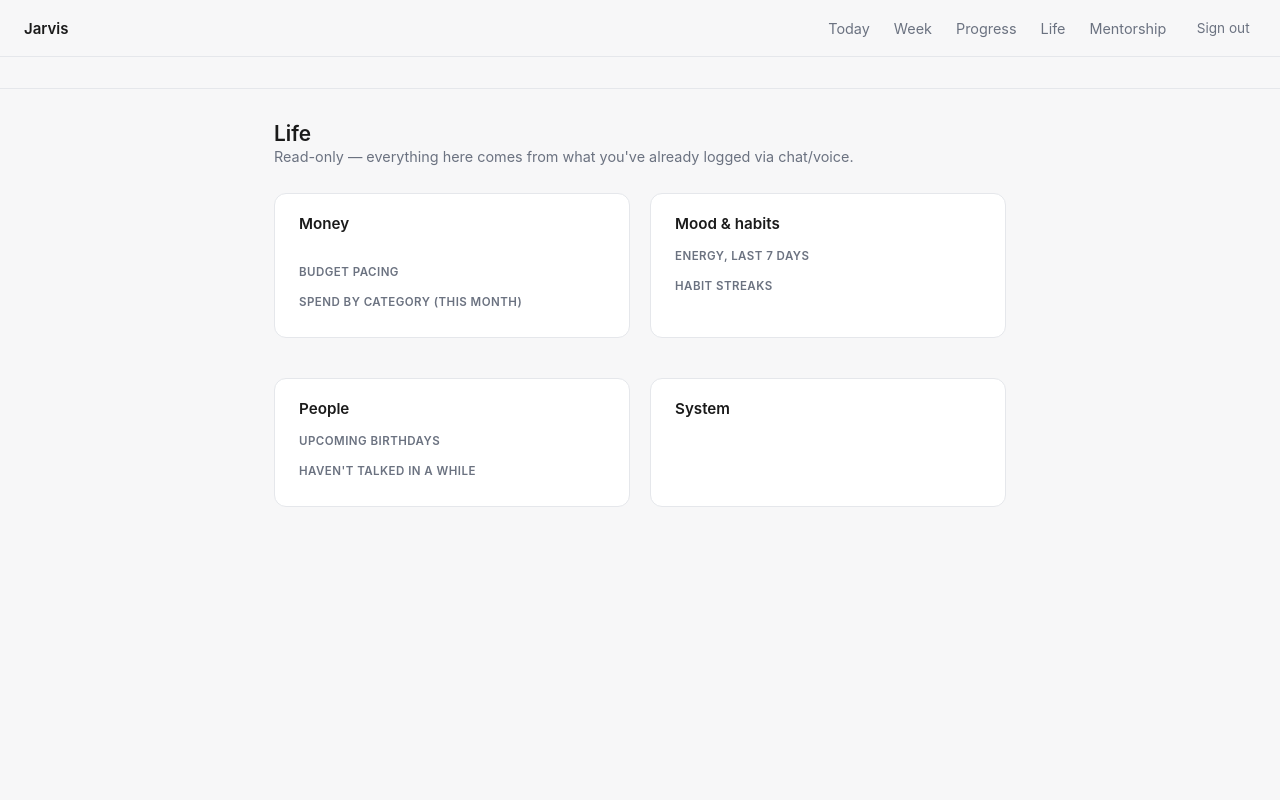
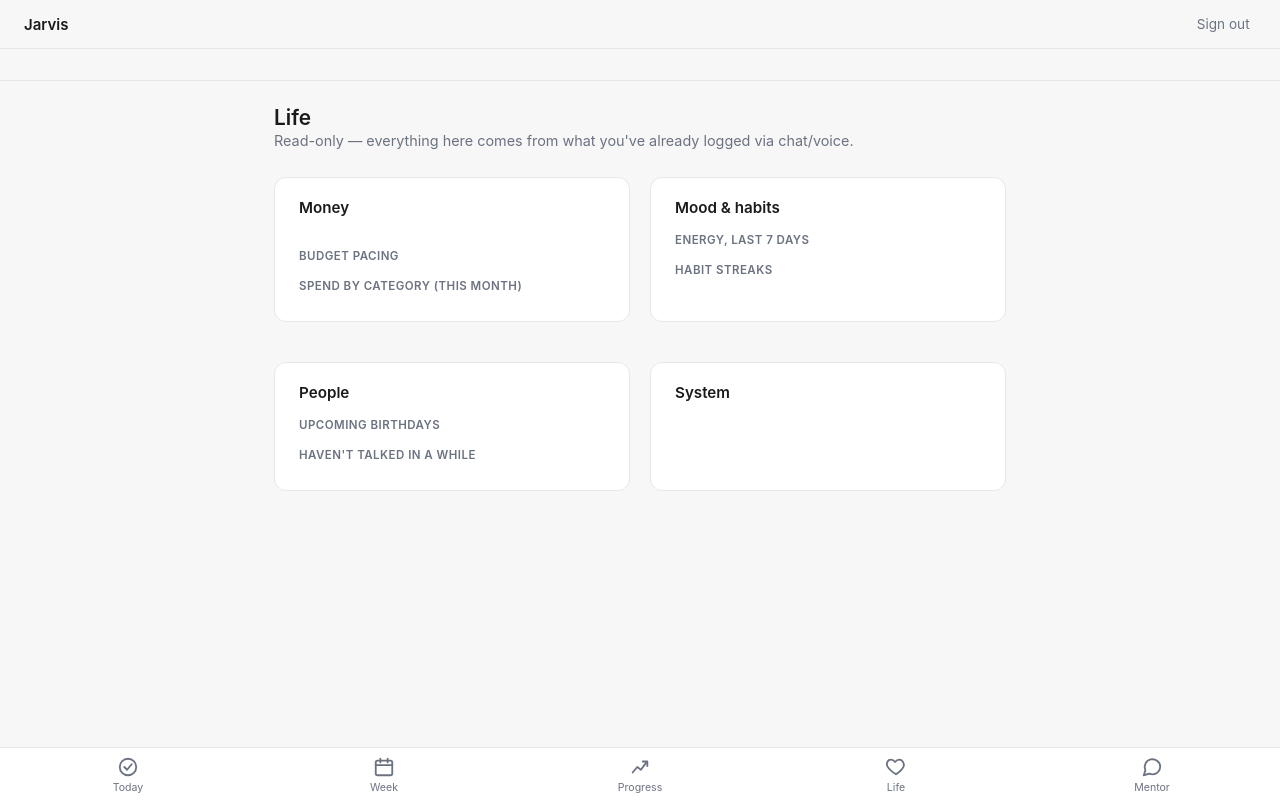
Before and after one commit to Shyam576/nado, a FastAPI app: template jarvis/dashboard/templates/life.html in a window 1280 px wide. Run offline with FastAPI, Linux system fonts and the light colour scheme; the template is opened without the code that fills it, so the values that code supplies are empty.

Commit message:
feat(dashboard): add PWA support and bottom tab bar for mobile
Move primary navigation from the top nav into a fixed bottom tab bar
(thumb-reachable, native-app pattern), simplify the top bar down to
brand + sign out, and add a web app manifest + icon set so the
dashboard can be added to the home screen as a standalone app.

Co-Authored-By: Claude Sonnet 5 <noreply@anthropic.com>

```diff
--- a/jarvis/dashboard/static/style.css
+++ b/jarvis/dashboard/static/style.css
@@ -12,22 +12,39 @@
     --danger-weak: #241a1a;
   }
 }
-* { box-sizing: border-box; }
+* { box-sizing: border-box; -webkit-tap-highlight-color: transparent; }
+html { -webkit-text-size-adjust: 100%; }
 body {
   margin: 0; background: var(--bg); color: var(--text);
   font-family: -apple-system, BlinkMacSystemFont, "Segoe UI", sans-serif;
   font-size: 15px;
+  overscroll-behavior-y: contain; /* no rubber-band flash of the page background past the edges */
 }
-nav {
-  display: flex; gap: 1.5rem; align-items: center; padding: 1rem 1.5rem;
+
+/* --- Top bar: brand + sign out only. Primary nav lives in the bottom tab bar. --- */
+.topbar {
+  display: flex; align-items: center; justify-content: space-between;
+  padding: calc(env(safe-area-inset-top, 0px) + .75rem) 1.5rem .75rem;
   border-bottom: 1px solid var(--border); position: sticky; top: 0; background: var(--bg); z-index: 10;
 }
-nav .brand { font-weight: 600; margin-right: auto; }
-nav a, nav span.disabled { color: var(--muted); text-decoration: none; font-size: .9rem; }
-nav span.disabled { opacity: .45; cursor: default; }
-nav a.active { color: var(--text); font-weight: 500; }
-nav a:hover { color: var(--text); }
-main { max-width: 780px; margin: 0 auto; padding: 2rem 1.5rem 4rem; }
+.topbar .brand { font-weight: 600; }
+
+main { max-width: 780px; margin: 0 auto; padding: 1.5rem 1.5rem calc(5.25rem + env(safe-area-inset-bottom, 0px)); }
+
+/* --- Bottom tab bar: thumb-reachable primary navigation, native-app pattern --- */
+.tabbar {
+  position: fixed; left: 0; right: 0; bottom: 0; z-index: 20;
+  display: flex; background: var(--card); border-top: 1px solid var(--border);
+  padding-bottom: env(safe-area-inset-bottom, 0px);
+}
+.tab {
+  flex: 1; display: flex; flex-direction: column; align-items: center; justify-content: center;
+  gap: .2rem; padding: .5rem 0 .35rem; text-decoration: none; color: var(--muted);
+  font-size: .66rem; min-height: 52px; touch-action: manipulation;
+}
+.tab svg { width: 22px; height: 22px; flex-shrink: 0; }
+.tab.active { color: var(--accent); }
+.tab:active { opacity: .6; }
 h1 { font-size: 1.3rem; font-weight: 600; margin: 0 0 .1rem; }
 .date-sub { color: var(--muted); font-size: .9rem; margin: 0 0 1.75rem; }
 .card {
--- a/jarvis/dashboard/templates/base.html
+++ b/jarvis/dashboard/templates/base.html
@@ -2,20 +2,22 @@
 <html lang="en">
 <head>
   <meta charset="utf-8">
-  <meta name="viewport" content="width=device-width, initial-scale=1">
+  <meta name="viewport" content="width=device-width, initial-scale=1, maximum-scale=1, viewport-fit=cover">
   <title>{% block title %}Jarvis{% endblock %}</title>
   <link rel="stylesheet" href="/static/style.css">
+  <link rel="manifest" href="/static/manifest.json">
+  <link rel="apple-touch-icon" href="/static/icons/icon-180.png">
+  <meta name="theme-color" content="#0f1115">
+  <meta name="apple-mobile-web-app-capable" content="yes">
+  <meta name="mobile-web-app-capable" content="yes">
+  <meta name="apple-mobile-web-app-status-bar-style" content="black-translucent">
+  <meta name="apple-mobile-web-app-title" content="Jarvis">
 </head>
 <body>
-  <nav>
+  <header class="topbar">
     <span class="brand">Jarvis</span>
-    <a href="/" class="{{ 'active' if active_page == 'today' else '' }}">Today</a>
-    <a href="/week" class="{{ 'active' if active_page == 'week' else '' }}">Week</a>
-    <a href="/progress" class="{{ 'active' if active_page == 'progress' else '' }}">Progress</a>
-    <a href="/life" class="{{ 'active' if active_page == 'life' else '' }}">Life</a>
-    <a href="/mentorship" class="{{ 'active' if active_page == 'mentorship' else '' }}">Mentorship</a>
     <form method="post" action="/logout"><button type="submit" class="ghost">Sign out</button></form>
-  </nav>
+  </header>
   <div id="header-strip" class="header-strip">
     <span id="header-date" class="header-item muted">&nbsp;</span>
     <span id="header-must-not-slip" class="header-item header-must-not-slip" style="display:none"></span>
@@ -27,6 +29,30 @@
   <main>
     {% block content %}{% endblock %}
   </main>
+
+  <nav class="tabbar">
+    <a href="/" class="tab {{ 'active' if active_page == 'today' else '' }}">
+      <svg viewBox="0 0 24 24" fill="none" stroke="currentColor" stroke-width="2" stroke-linecap="round" stroke-linejoin="round"><circle cx="12" cy="12" r="9"/><path d="M8 12l3 3 5-6"/></svg>
+      <span>Today</span>
+    </a>
+    <a href="/week" class="tab {{ 'active' if active_page == 'week' else '' }}">
+      <svg viewBox="0 0 24 24" fill="none" stroke="currentColor" stroke-width="2" stroke-linecap="round" stroke-linejoin="round"><rect x="3" y="5" width="18" height="16" rx="2"/><path d="M3 10h18M8 3v4M16 3v4"/></svg>
+      <span>Week</span>
+    </a>
+    <a href="/progress" class="tab {{ 'active' if active_page == 'progress' else '' }}">
+      <svg viewBox="0 0 24 24" fill="none" stroke="currentColor" stroke-width="2" stroke-linecap="round" stroke-linejoin="round"><path d="M4 18l5-6 4 3 6-8"/><path d="M15 6h5v5"/></svg>
+      <span>Progress</span>
+    </a>
+    <a href="/life" class="tab {{ 'active' if active_page == 'life' else '' }}">
+      <svg viewBox="0 0 24 24" fill="none" stroke="currentColor" stroke-width="2" stroke-linecap="round" stroke-linejoin="round"><path d="M12 20s-7-4.5-9.5-9C1 7.5 3 4 6.5 4c2 0 3.5 1.2 4.5 2.5C12 5.2 13.5 4 15.5 4 19 4 21 7.5 20.5 11c-1.5 4.5-8.5 9-8.5 9z"/></svg>
+      <span>Life</span>
+    </a>
+    <a href="/mentorship" class="tab {{ 'active' if active_page == 'mentorship' else '' }}">
+      <svg viewBox="0 0 24 24" fill="none" stroke="currentColor" stroke-width="2" stroke-linecap="round" stroke-linejoin="round"><path d="M21 11.5a8.5 8.5 0 0 1-8.5 8.5 8.6 8.6 0 0 1-3.4-.7L3 21l1.8-5.4A8.5 8.5 0 1 1 21 11.5z"/></svg>
+      <span>Mentor</span>
+    </a>
+  </nav>
+
   <script src="/static/header.js"></script>
   {% block scripts %}{% endblock %}
 </body>
```
Also changed, not shown: jarvis/dashboard/static/icons/icon-180.png (added), jarvis/dashboard/static/icons/icon-192.png (added), jarvis/dashboard/static/icons/icon-512.png (added), jarvis/dashboard/static/manifest.json (added).
